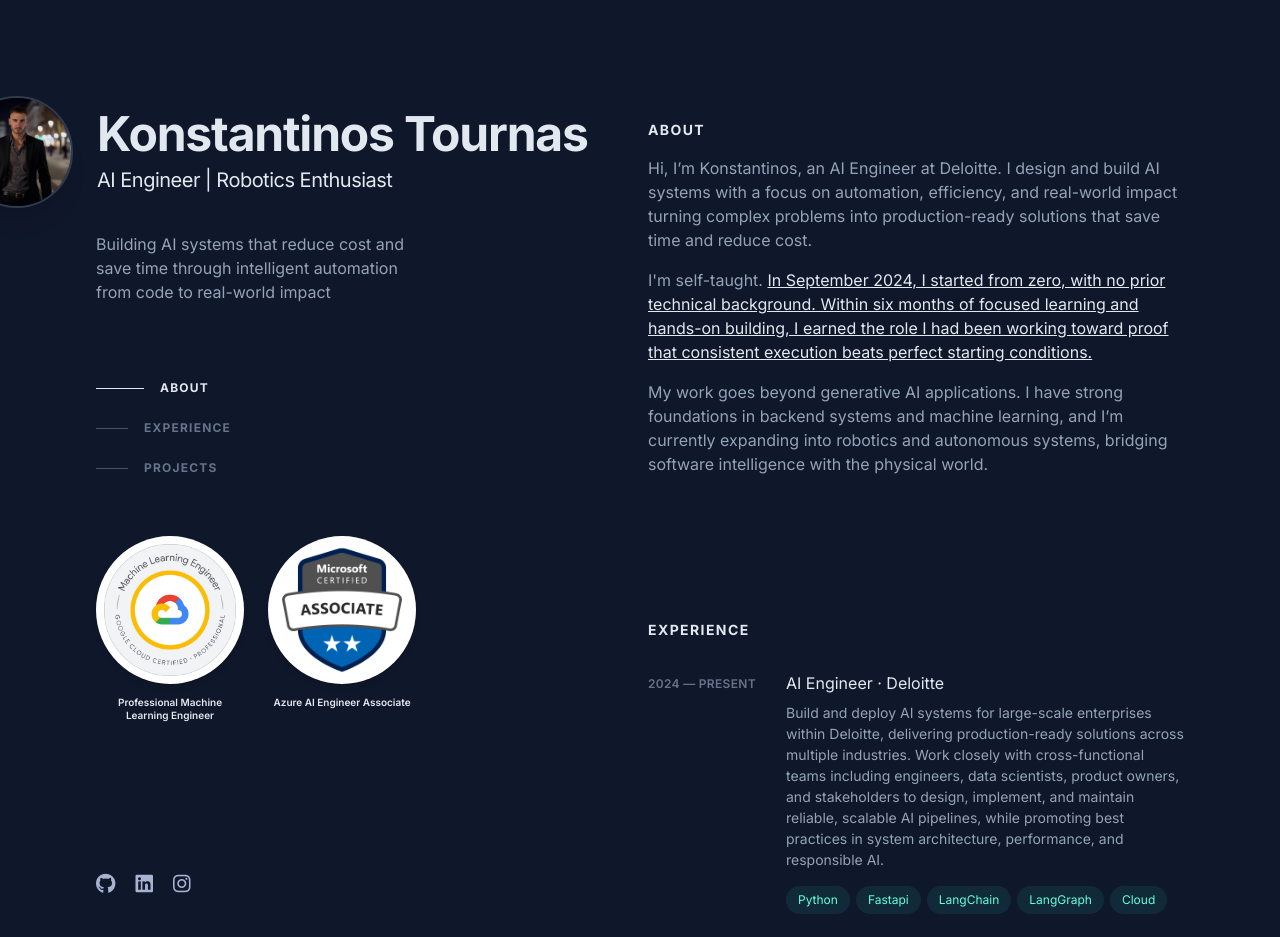
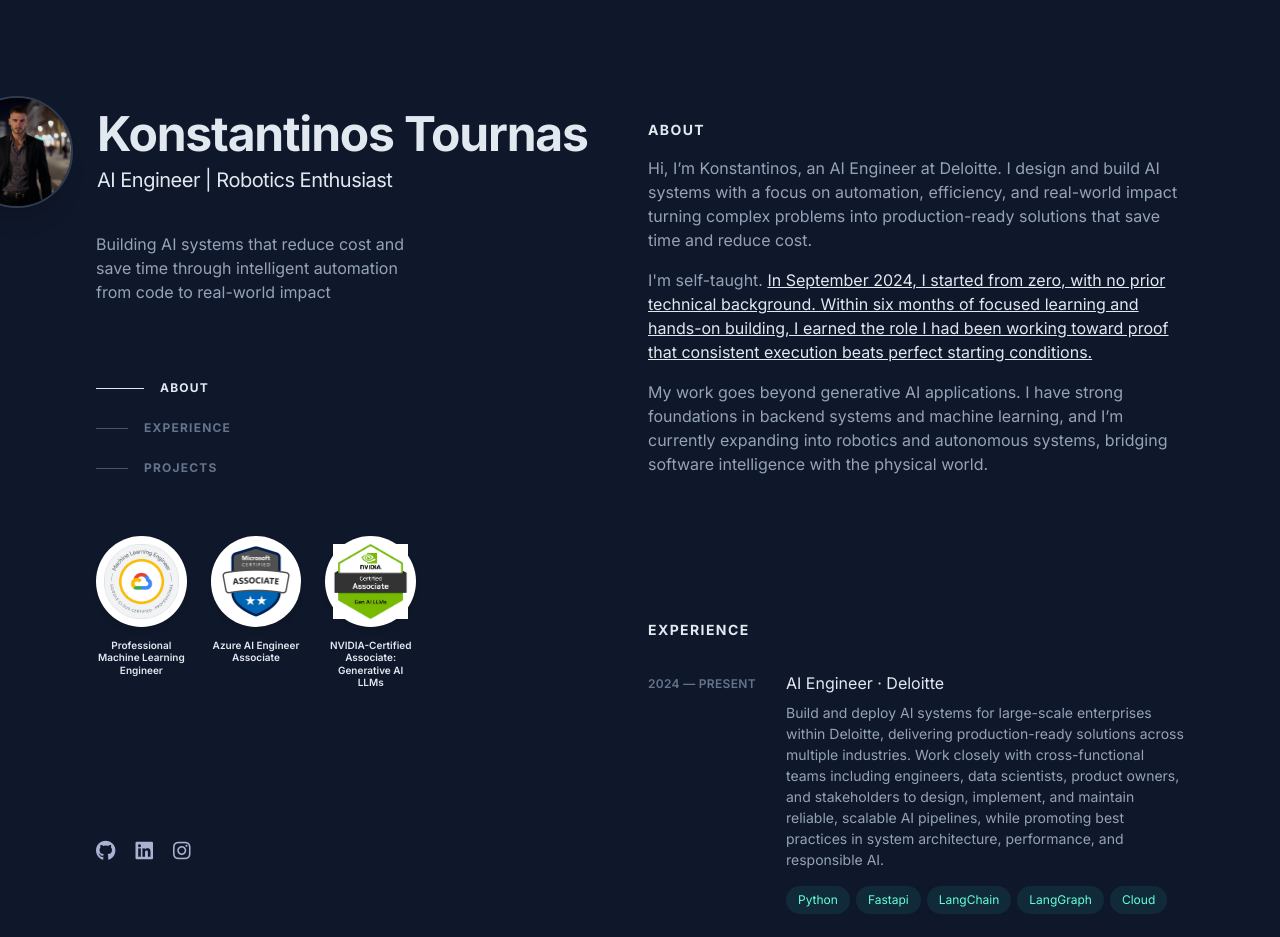
Before and after one commit to ctournas/portfolio, a plain HTML site: page index.html in a window 1280 px wide. Shown: the top 937 px of the page. Drawn offline with nearby package versions, Linux system fonts and the light colour scheme.

Commit message:
feat: new cert badge added

```diff
--- a/index.html
+++ b/index.html
@@ -133,7 +133,7 @@
                     <div class="mt-12 w-full max-w-xs">
 
                         <!-- Certifications (Grid) -->
-                        <div class="grid grid-cols-2 gap-6 mb-16">
+                        <div class="grid grid-cols-3 gap-6 mb-16">
                             <!-- Google Cert -->
                             <a href="https://www.credly.com/badges/ca1193ac-f470-4a88-a4c8-9f3de744f854/linked_in_profile" target="_blank" class="group relative flex flex-col items-center text-center transition-all hover:-translate-y-1">
                                 <div class="h-30 w-30 rounded-full bg-white p-2 shadow-md transition-transform group-hover:scale-110">
@@ -148,6 +148,14 @@
                                     <img src="images/microsoft-cert.png" alt="Microsoft Certified" class="h-full w-full object-contain">
                                 </div>
                                 <span class="text-[10px] font-semibold leading-tight text-slate-200 group-hover:text-teal-300 mt-3">Azure AI Engineer Associate</span>
+                            </a>
+
+                            <!-- NVIDIA Cert -->
+                            <a href="https://www.credly.com/badges/976bbcfd-6b09-4a72-a828-3fea4821a733" target="_blank" class="group relative flex flex-col items-center text-center transition-all hover:-translate-y-1">
+                                <div class="h-30 w-30 rounded-full bg-white p-2 shadow-md transition-transform group-hover:scale-110">
+                                    <img src="images/nvidia-cert.png" alt="NVIDIA Certified Associate" class="h-full w-full object-contain">
+                                </div>
+                                <span class="text-[10px] font-semibold leading-tight text-slate-200 group-hover:text-teal-300 mt-3">NVIDIA-Certified Associate: Generative AI LLMs</span>
                             </a>
                         </div>
 
```
Also changed, not shown: images/nvidia-cert.png (added), 2 other files.
